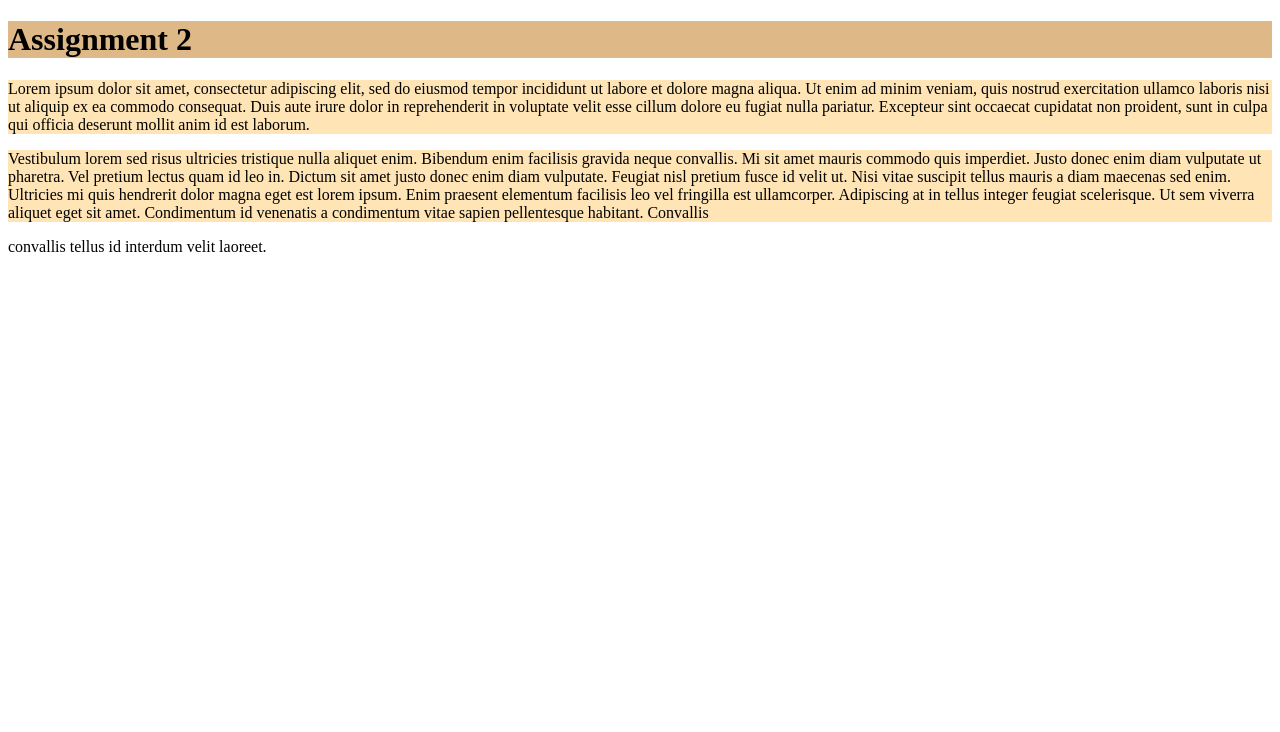
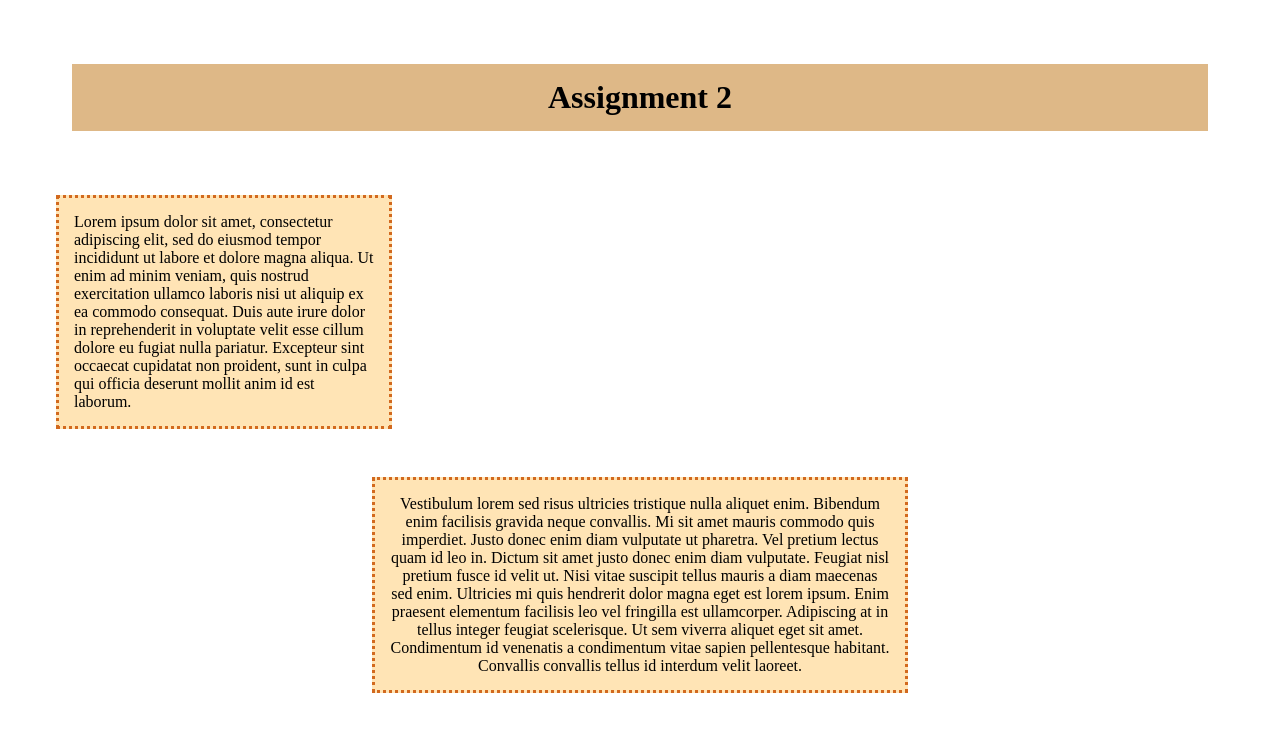
Before and after one commit to aileencortes/COMP001B.LectureActivity2, a plain HTML site: page index.html in a window 1280 px wide. Drawn offline with Linux system fonts and the light colour scheme.

Commit message:
Assignment complete

```diff
--- a/index.html
+++ b/index.html
@@ -10,16 +10,17 @@
     <header>
         <h1> Assignment 2 </h1>
     </header>
-    <p>Lorem ipsum dolor sit amet, consectetur adipiscing elit, sed do eiusmod tempor incididunt ut labore et dolore magna
+        <p class="paragraph1"> Lorem ipsum dolor sit amet, consectetur adipiscing elit, sed do eiusmod tempor incididunt ut labore et dolore magna
             aliqua. Ut enim ad minim veniam, quis nostrud exercitation ullamco laboris nisi ut aliquip ex ea commodo consequat.
             Duis aute irure dolor in reprehenderit in voluptate velit esse cillum dolore eu fugiat nulla pariatur. Excepteur
             sint occaecat cupidatat non proident, sunt in culpa qui officia deserunt mollit anim id est laborum. </p>
-    <p>Vestibulum lorem sed risus ultricies tristique nulla aliquet enim. Bibendum enim facilisis gravida neque convallis.
+
+         <p class="margin-auto">Vestibulum lorem sed risus ultricies tristique nulla aliquet enim. Bibendum enim facilisis gravida neque convallis.
             Mi sit amet mauris commodo quis imperdiet. Justo donec enim diam vulputate ut pharetra. Vel pretium lectus quam id
             leo in. Dictum sit amet justo donec enim diam vulputate. Feugiat nisl pretium fusce id velit ut. Nisi vitae suscipit
             tellus mauris a diam maecenas sed enim. Ultricies mi quis hendrerit dolor magna eget est lorem ipsum. Enim praesent
             elementum facilisis leo vel fringilla est ullamcorper. Adipiscing at in tellus integer feugiat scelerisque. Ut sem
-        viverra aliquet eget sit amet. Condimentum id venenatis a condimentum vitae sapien pellentesque habitant. Convallis </p>
+            viverra aliquet eget sit amet. Condimentum id venenatis a condimentum vitae sapien pellentesque habitant. Convallis
             convallis tellus id interdum velit laoreet. </p>
 
 </body>
--- a/main.css
+++ b/main.css
@@ -1,6 +1,21 @@
 h1{
     background-color: burlywood;
+    text-align: center;
+    margin: 2em;
+    padding: 15px;
 }
-p{
+.paragraph1{
     background-color: moccasin;
+    padding: 15px;
+    margin: 3em;
+    width: 300px;
+    border: 3px dotted chocolate;
 }
+.margin-auto{
+    background-color: moccasin;
+    padding: 15px;
+    margin: 0% auto;
+    width: 500px;
+    text-align: center;
+    border: 3px dotted chocolate;
+}
```
Lines whose indentation alone changed are shown as unchanged.
